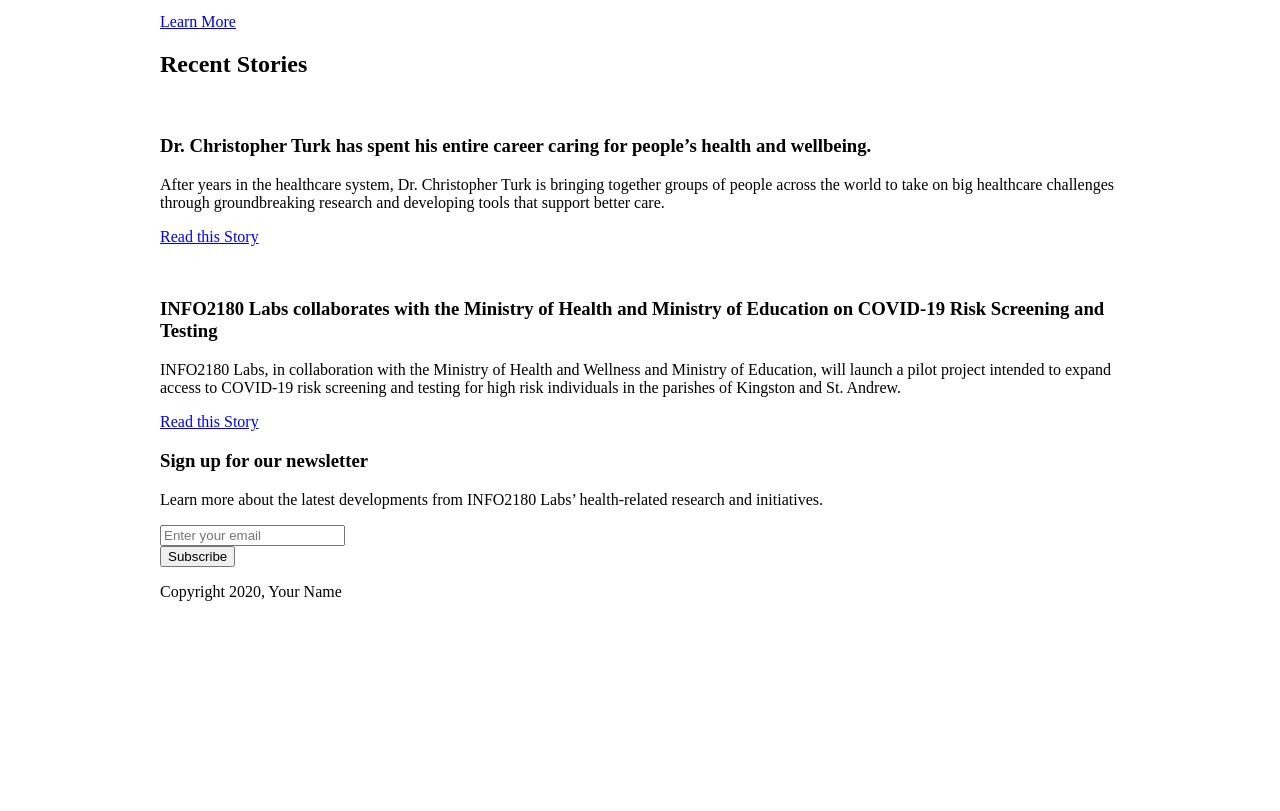
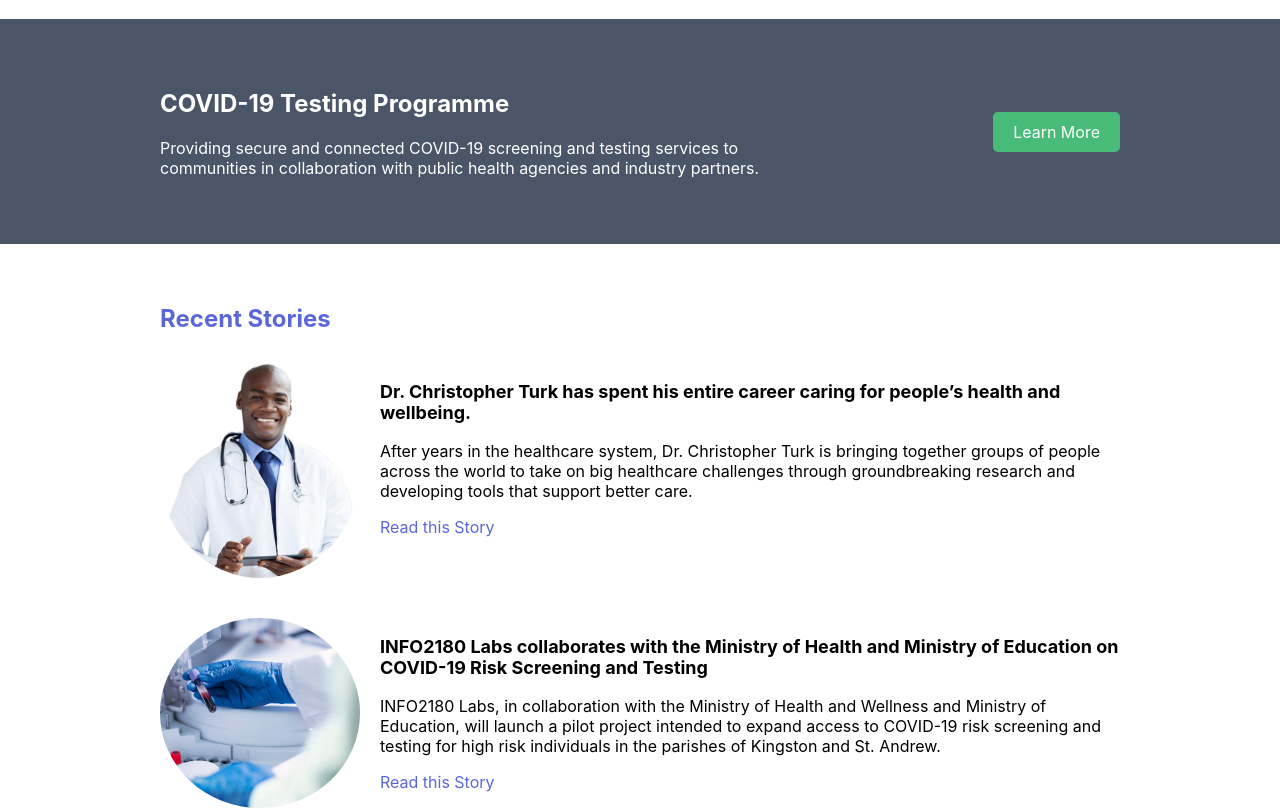
Before and after one commit to javmcgregor/info2180-project1, a plain HTML site: page index.html in a window 1280 px wide. Shown: the part 1084-1895 px from the top of the page. Before the commit the page ends 1701 px from the top, so only its background shows below. Drawn offline with Linux system fonts and the light colour scheme.

Commit message:
Edited styles.css and added pictures

```diff
--- a/index.html
+++ b/index.html
@@ -26,7 +26,7 @@
         <section class="overview-hero">
             <div class="container">
                 <div class="overview-hero-image">
-                    <img src="#" alt="">
+                    <img src="healthy life.jpg" alt="Healthy Life">
                 </div>
                 <div class="overview-hero-text">
                     <h2>Live  your healthiest life now!</h2>
@@ -39,21 +39,21 @@
                 <h2>Learn About</h2>
                 <div class="cards">
                     <div class="card">
-                        <img src="#" alt="">
+                        <img src="artificial-intelligence graphic.jpg" alt="Artificial Intelligence Graphic">
                         <div class="card-body">
                             <h3>Artificial Intelligence</h3>
                             <p>Learn how our innovations in machine learning are making a positive impact on healthcare.</p>
                         </div>
                     </div>
                     <div class="card">
-                        <img src="#" alt="">
+                        <img src="fitness-tracker-man-running.jpeg" alt="Fitness Tracker">
                         <div class="card-body">
                             <h3>Fitness+ Tracker</h3>
                             <p>Fitness+ is our new, engaging and personalized fitness tracking app experience designed to help you stay in shape and feel great.</p>
                         </div>
                     </div>
                     <div class="card">
-                        <img src="#" alt="">
+                        <img src="healthy lifestyle.jpg" alt="Healthy Lifestyle">
                         <div class="card-body">
                             <h3>Healthy Lifestyle</h3>
                             <p>Being healthy should be part of your overall lifestyle. Living a healthy lifestyle can help prevent chronic diseases and long-term illnesses.Take control of your life with these 5 simple steps.</p>
@@ -77,7 +77,7 @@
             <div class="container">
                 <h2>Recent Stories</h2>
                 <article>
-                    <img src="" alt="">
+                    <img src="doctor image.png" alt="Image of Dr. Christopher Turk">
                     <div class="article-body">
                         <h3>Dr. Christopher Turk has spent his entire career caring for people’s health and wellbeing.</h3>
                         <p>After years in the healthcare system, Dr. Christopher Turk is bringing together groups of people across the world to take on big healthcare challenges through groundbreaking research and developing tools that support better care.</p>
@@ -85,7 +85,7 @@
                     </div>
                 </article>
                 <article>
-                    <img src="" alt="">
+                    <img src="medical-research-lab.jpg" alt="Image of Reseach Lab.">
                     <div class="article-body">
                         <h3>INFO2180 Labs collaborates with the Ministry of Health and Ministry of Education on COVID-19 Risk Screening and Testing</h3>
                         <p>INFO2180 Labs, in collaboration with the Ministry of Health and Wellness and Ministry of Education, will launch a pilot project intended to expand access to COVID-19 risk screening and testing for high risk individuals in the parishes of Kingston and St. Andrew.</p>
@@ -110,7 +110,7 @@
     </main>
     <footer>
         <div class="container">
-            <p>Copyright 2020, Your Name</p>
+            <p>Copyright 2025, Javaughn McGregor</p>
         </div>
     </footer>
 </body>
--- a/styles.css
+++ b/styles.css
@@ -5,34 +5,37 @@
     border-bottom: 1px solid #ddd;
 }
 
+/* The header */
 header .container {
     display: flex;
-    justify-content: space-between; /* pushes title left, nav right */
+    justify-content: space-between;
     align-items: center;
 }
 
-/* Remove bullets */
 header ul {
     list-style: none;
     margin: 0;
     padding: 0;
 
-    display: flex; /* makes links horizontal */
-    gap: 20px;     /* space between items */
+    display: flex; /* adjusts the links to be horizontal */
+    gap: 20px;
 }
 
-/* Style the links */
 header a {
+    color: #6b7280;
     text-decoration: none;
-    color: #333;
-    font-weight: 600;
+    color: inherit; /* no extra styling */
+    font-size: 18px;
 }
 
+
 header a:hover {
-    color: #0077cc;
+    color: #5A67D8;;
 }
 
 body {
+    font-family: -apple-system, BlinkMacSystemFont, "Segoe UI", Roboto, "Helvetica Neue", Arial, "Noto Sans", sans-serif;
+    font-size: 18px;
     margin: 0;
     font-size: 16px;
 }
@@ -43,10 +46,10 @@
     width: 100%;
 }
 
-/* ===== Overview for Hero ===== */
+/*Overview for Hero */
 .overview-hero {
     padding: 60px 0;
-    background-color: #f5f5f5;
+    background-color: #E2E8F0;
 }
 
 .overview-hero .container {
@@ -61,7 +64,7 @@
     border-radius: 10px;
 }
 
-/* ===== Learn About section ===== */
+/* Learn About section */
 .learn-about {
     padding: 60px 0;
 }
@@ -69,6 +72,8 @@
 .learn-about h2 {
     text-align: center;
     margin-bottom: 30px;
+    font-size: 24px;
+    color: #48BB78;
 }
 
 .cards {
@@ -81,8 +86,8 @@
     background: #fff;
     border-radius: 10px;
     padding: 20px;
-    box-shadow: 0 4px 10px rgba(0,0,0,0.1);
-    text-align: center;
+    box-shadow: 0 2px 4px rgba(0, 0, 0, 0.1);
+    text-align: left;
 }
 
 .card img {
@@ -95,5 +100,119 @@
 
 .card-body h3 {
     margin-top: 0;
-    font-size: 20px;
+    font-size: 21px;
+    color: #48BB78;
 }
+
+/* The Testing section */
+.testing {
+    background-color: #4A5568;
+    color: white;
+    padding: 50px 0;
+}
+
+.testing .container {
+    display: flex;
+    justify-content: space-between;
+    align-items: center;
+}
+
+.testing-desciption {
+    max-width: 600px;
+}
+
+.testing .btn {
+    padding: 10px 20px;
+    text-decoration: none;
+    background-color: #48BB78;
+    color: #fff;
+    border-radius: 5px;
+}
+
+
+/* The Recent stories */
+.stories {
+    padding: 40px 0;
+    margin-bottom: 40px;
+}
+
+.stories h2 {
+    color: #5A67D8; /* main section heading color */
+    /*text-align: left;  optional: center heading */
+    margin-bottom: 30px; /* space below heading */
+}
+
+.stories article {
+    display: flex;
+    gap: 20px;
+    margin-bottom: 40px; /* spacing between articles */
+}
+
+.stories article img {
+     width: 200px;
+    height: auto;
+    border-radius: 50%; /* makes the image circular */
+    object-fit: cover;
+}
+
+.stories article .article-body {
+    flex: 1; /* allows text to take remaining space */
+}
+
+.stories article .article-body h3 {
+    font-size: 18px; /* story title size */
+}
+
+.stories article .article-body a {
+    color: #5A67D8; /* link color */
+    text-decoration: none; /* remove underline for cleaner look */
+}
+
+/* The Newsletter section */
+.newsletter {
+    background-color: #48BB78;
+    color: white;
+    padding: 40px;
+    text-align: center;
+}
+
+.newsletter form {
+    display: flex;
+    justify-content: center;
+    align-items: center;
+    gap: 10px; /* necessary spacing */
+}
+
+.newsletter input[type="email"] {
+    padding: 8px;
+    font-size: 16px;
+    border: none;
+    border-radius: 5px; /* soft rounding */
+    width: 250px;
+}
+
+.newsletter button {
+    padding: 8px 16px;
+    background-color: #5A67D8; /* required button color */
+    color: white; /* ensures text is visible */
+    border: none;
+    border-radius: 5px;
+}
+
+/* The Global spacing section */
+section {
+    padding: 40px 0;      /* space inside each section */
+    margin-bottom: 0px;  /* space between sections */
+}
+
+img {
+    display: block;
+}
+
+/*Footer*/
+footer {
+    background-color: #4A5568;
+    color: white;
+    text-align: left;
+    padding: 20px 0;
+}
```
Also changed, not shown: artificial-intelligence graphic.jpg (added), doctor image.png (added), fitness-tracker-man-running.jpeg (added), healthy life.jpg (added), healthy lifestyle.jpg (added), medical-research-lab.jpg (added).
